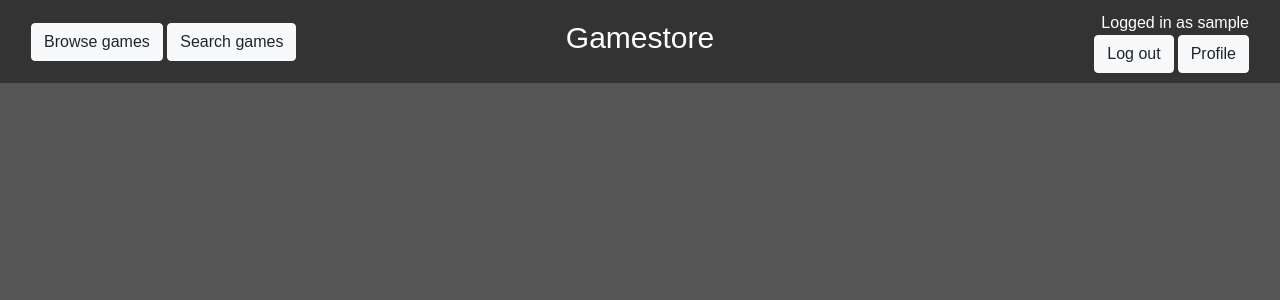
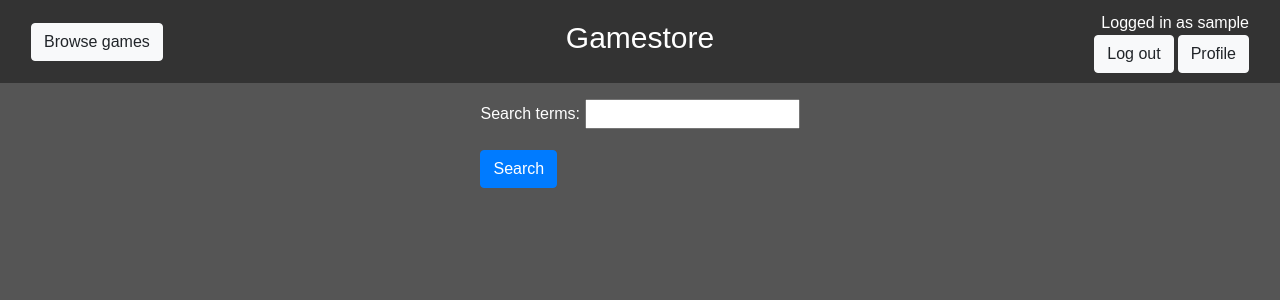
Before and after one commit to aleksihamalainen/game-store, a Django app: page /games/all/ in a window 1280 px wide. Shown: the top 300 px of the page. Run offline with Django 3.2, Linux system fonts and the light colour scheme; the visitor is signed in with stand-in values (Sample User, id 1); data that the repository does not hold is empty; some libraries are stand-ins or nearby versions.

Commit message:
Merged search games and browse games

```diff
--- a/games/templates/games.html
+++ /dev/null
@@ -1,34 +0,0 @@
-{% load static %}
-<!DOCTYPE html>
-
-<html lang="en">
-
-<head>
-  <title>Gamestore</title>
-  <link rel="stylesheet" href="https://stackpath.bootstrapcdn.com/bootstrap/4.4.1/css/bootstrap.min.css"
-    integrity="sha384-Vkoo8x4CGsO3+Hhxv8T/Q5PaXtkKtu6ug5TOeNV6gBiFeWPGFN9MuhOf23Q9Ifjh" crossorigin="anonymous">
-  <link rel="stylesheet" type="text/css" href="{% static 'main.css' %}">
-</head>
-
-<body>
-  <!--Adds navigation bar on top-->
-  {% include 'navbar.html' %}
-  <div class="d-flex justify-content-center w-100 mt-3">
-    <ul class="list-group w-75">
-      {% for game in games %}
-      <div class="border border-light rounded w-100 m-2">
-        <li class="btn list-group-item" onclick="location.href='../{{game.id}}'">
-          <div style="text-align: center;">
-            <span style="font-size:xx-large;">{{ game.title }}</span>
-          </div>
-          <div style="text-align: center;">
-            <span style="font-size: large;">Price: {{ game.price }}</span>
-          </div>
-        </li>
-      </div>
-      {% endfor %}
-    </ul>
-  </div>
-</body>
-
-</html>
--- a/games/templates/navbar.html
+++ b/games/templates/navbar.html
@@ -5,7 +5,6 @@
     {% if request.user.account_type == 'DEV' %}
     <button class="btn btn-light" onclick="location.href='/games/add'">Add game</button>
     {% endif %}
-    <button class="btn btn-light" onclick="location.href='/games/search'">Search games</button>
   </div>
   <div class="col">
     <h1 class="btn d-flex justify-content-center" id="logo" onclick="location.href='/'">Gamestore</h1>
--- a/games/templates/search_games.html
+++ b/games/templates/search_games.html
@@ -10,14 +10,13 @@
 
 <body>
   {% include 'navbar.html' %}
-  <div class="d-flex justify-content-center">
+  <div class="d-flex justify-content-center mt-3">
     <div class="search_form">
       <form method='POST'>
         {% csrf_token %}
         {{ form.as_p}}
         <button class="btn btn-primary" type='submit'>Search</button>
       </form>
-      <p>Searched for: {{search_terms}}</p>
     </div>
   </div>
   <div class="search_game_list d-flex justify-content-center w-100 mt-3">
@@ -31,6 +30,11 @@
           <div style="text-align: center;">
             <span style="font-size: large;">Price: {{ game.price }}</span>
           </div>
+          {% if game.tags %}
+          <div style="text-align: center;">
+            <span style="font-size: large;">Tags: {{ game.tags }}</span>
+          </div>
+          {% endif %}
         </li>
       </div>
       {% endfor %}
--- a/games/urls.py
+++ b/games/urls.py
@@ -1,9 +1,8 @@
 from django.urls import path
-from .views import list_games, purchase_game, view_game, add_game, payment, delete_game, edit_game, play_game, score_list, submit_score, save_game, load_game, search_games
+from .views import purchase_game, view_game, add_game, payment, delete_game, edit_game, play_game, score_list, submit_score, save_game, load_game, search_games
 
 urlpatterns = [
-    path('games/all/', list_games, name = 'games'),
-    path('games/search/', search_games, name = 'search_games'),
+    path('games/all/', search_games, name = 'games'),
     path('games/<int:game_id>/', view_game, name = 'view_game'),
     path('games/purchase/<int:game_id>/', purchase_game, name = 'purchase_game'),
     path('games/delete/<int:game_id>/', delete_game, name='delete_game'),
--- a/games/views.py
+++ b/games/views.py
@@ -9,10 +9,6 @@ from hashlib import md5
 from django.db.models import Q
 import operator
 from functools import reduce
-
-def list_games(request):
-    games = Game.objects.all()
-    return render(request, 'games.html', {'games': games})
 
 def view_game(request, game_id):
     game = get_object_or_404(Game, id = game_id)
@@ -32,11 +28,11 @@ def search_games(request):
         data = request.POST['search_terms']
         search_terms = list(filter(lambda x: x != ' ', data.split(' ')))
         games = Game.objects.filter(reduce(operator.and_, (Q(tags__contains = i) for i in search_terms)))
-        print(games)
         return render(request, 'search_games.html', {'form': form, 'games': games, 'search_terms': str(search_terms)})
     else:
+        games = Game.objects.all()
         form = SearchGamesForm()
-        return render(request, 'search_games.html', {'form': form})
+        return render(request, 'search_games.html', {'form': form, 'games': games})
 
 @login_required
 def edit_game(request, game_id):
@@ -181,10 +177,7 @@ def add_game(request):
             price = form.cleaned_data['price']
             url = form.cleaned_data['url']
             dev = Developer.objects.get(user_id = user.id)
-
-            #tags = ';'.join(list(map(lambda x: x.strip(), form.cleaned_data['tags'].split('\n'))))
             tags = '\n'.join(list(map(lambda x: x.strip(), form.cleaned_data['tags'].split('\n'))))
-            print(tags)
 
             game = Game(
                 title = title,
--- a/initdatabase.sql
+++ /dev/null
@@ -1 +0,0 @@
-CREATE DATABASE gamestoredatabase;
--- a/users/templates/profile.html
+++ b/users/templates/profile.html
@@ -30,7 +30,7 @@
 			<div class="m-3">
 				<h3>Owned games:</h3>
 				{% for game in user.owned_games.all %}
-				<div>{{ game.title }} <button class="btn btn-light" onclick="location.href='/games/{{game.id}}'">View
+				<div>{{ game.title }} <button class="btn btn-primary" onclick="location.href='/games/{{game.id}}'">View
 					game</button>
 			</div>
 			{% endfor %}
```
Also changed, not shown: postgresSettings.txt (deleted, +0 -10 lines).
